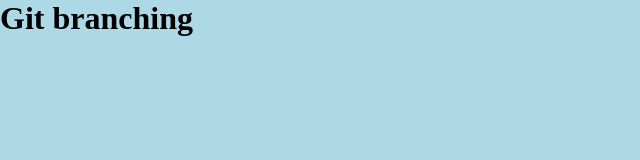
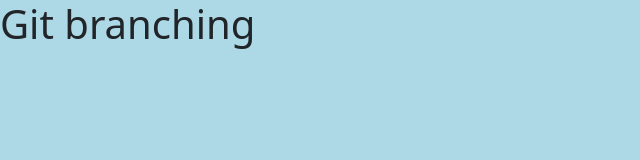
Before and after one commit to 21WDWU02/GitCollaboration, a website: page index.html in a window 1280 px wide. Shown: the whole page, without its empty margins (0-640 px from the left). Drawn offline with nearby package versions, Linux system fonts and the light colour scheme.

Commit message:
installed dependencies

```diff
--- a/index.html
+++ b/index.html
@@ -4,11 +4,22 @@
   <meta charset="UTF-8">
   <meta name="viewport" content="width=device-width, initial-scale=1.0">
   <meta http-equiv="X-UA-Compatible" content="ie=edge">
+
+  <!-- All stylesheets goes in this order -->
+  <link rel="stylesheet" href="node_modules/bootstrap/dist/css/bootstrap.min.css">
   <link rel="stylesheet" href="css/style.css">
   <title>Git</title>
 </head>
 <body>
   <h1>Git branching</h1>
+
+  <!-- All scripts goes in this order -->
+  <script src="node_modules/jquery/dist/jquery.min.js">
+
+  </script>
+  <script src="node_modules/bootstrap/dist/js/bootstrap.bundle.min.js">
+
+  </script>
   <script src="js/script.js">
 
   </script>
```
Also changed, not shown: package.json (added, +24 -0 lines), 1 other file.
